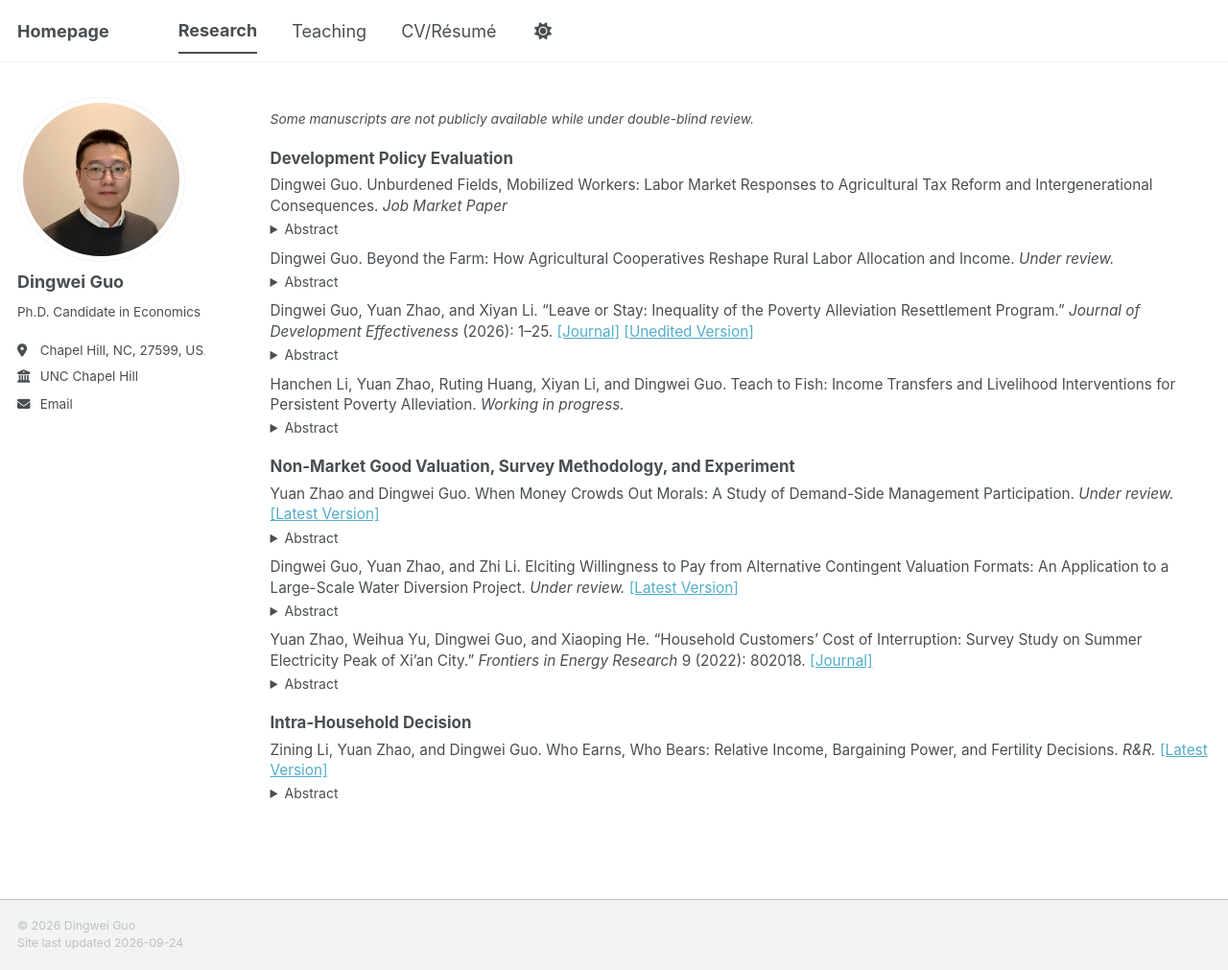
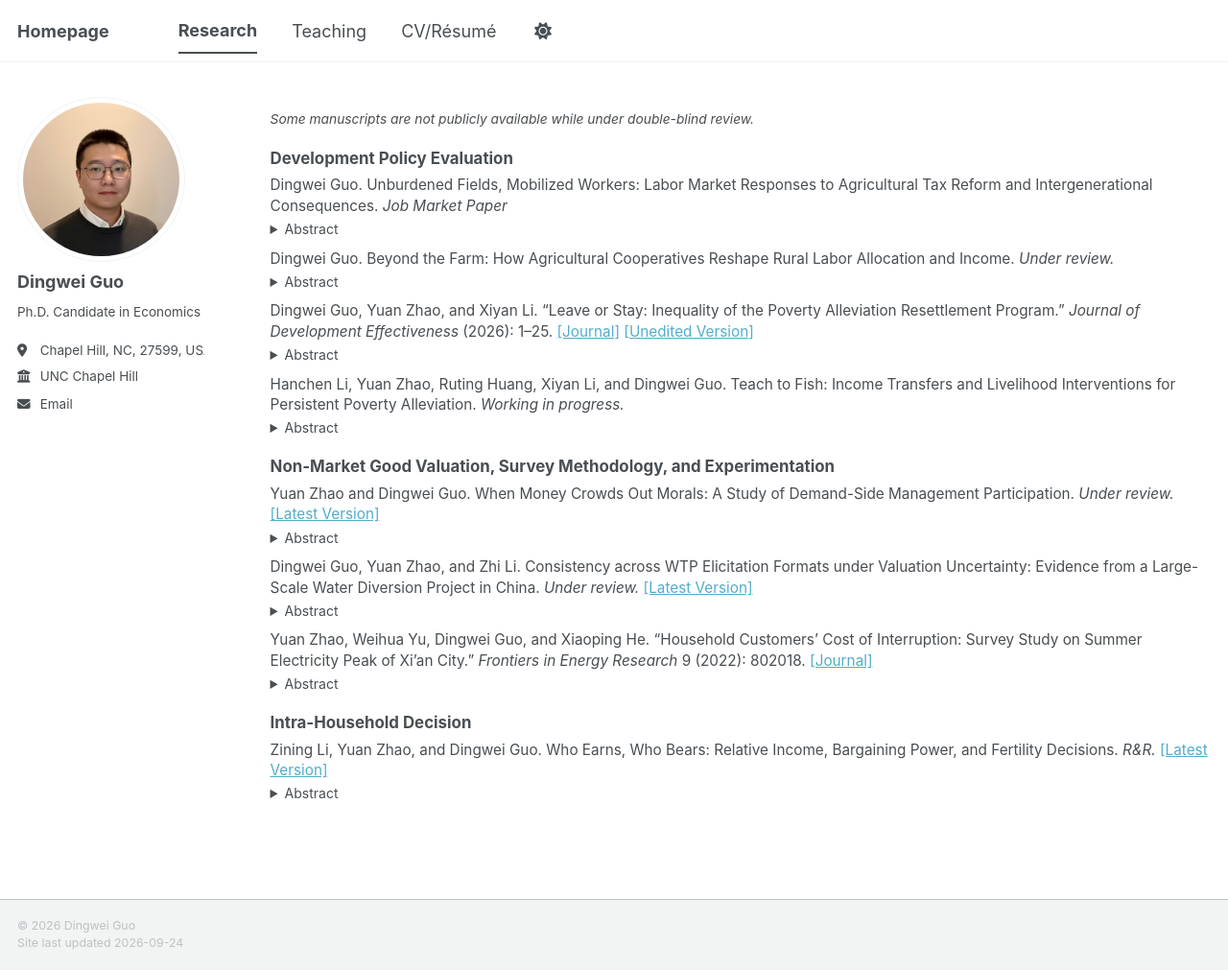
Before and after one commit to dw-guo/dw-guo.github.io, a Jekyll site: the page built from _pages/publications.html, in a window 1280 px wide and 1011 px high. Shown: the whole window at 96% size. Built offline with Jekyll 4.4.1, drawn with Linux system fonts in a browser that asks for light colours; a style sheet for code colours, icons or effects is not loaded.

Commit message:
Update publications.html

```diff
--- a/_pages/publications.html
+++ b/_pages/publications.html
@@ -80,7 +80,7 @@ author_profile: true
 
 
 <h2 style="font-size: 1.1em; margin-top: 1.2em; margin-bottom: 0.45em;">
-  Non-Market Good Valuation, Survey Methodology, and Experiment
+  Non-Market Good Valuation, Survey Methodology, and Experimentation
 </h2>
 
   <p style="margin: 0 0 0.25em 0;">
@@ -102,8 +102,7 @@ author_profile: true
 
   <p style="margin: 0 0 0.25em 0;">
     Dingwei Guo, Yuan Zhao, and Zhi Li.
-    Elciting Willingness to Pay from Alternative Contingent Valuation Formats:
-    An Application to a Large-Scale Water Diversion Project.
+    Consistency across WTP Elicitation Formats under Valuation Uncertainty: Evidence from a Large-Scale Water Diversion Project in China.
     <em>Under review.</em>
     <a href="/files/CVM.pdf" target="_blank">[Latest Version]</a>
   </p>
```
